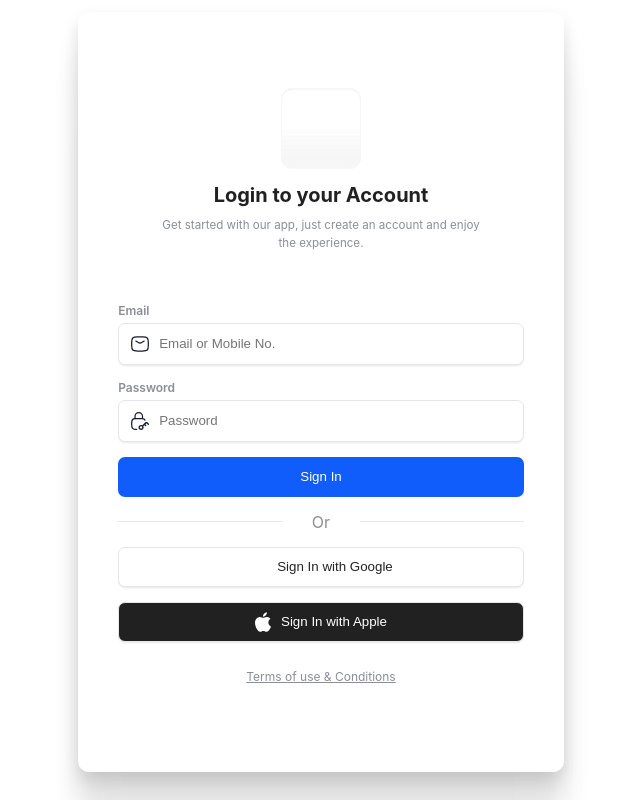
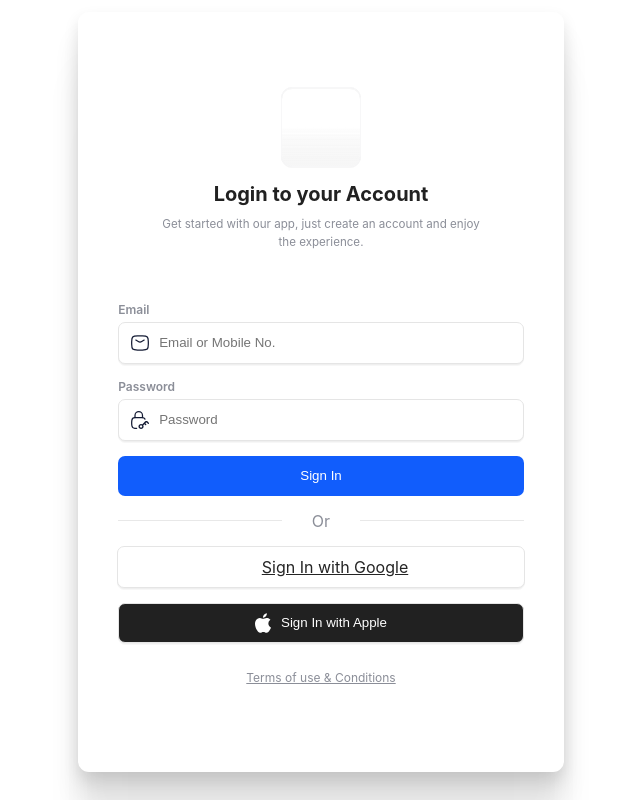
Before and after one commit to theneonstark/stark_store, a PHP site: page /stark_store/login.php in a window 1280 px wide. Shown: the whole page, without its empty margins (319-959 px from the left). Run offline with PHP 8.4, Linux system fonts and the light colour scheme.

Commit message:
button to anchor tag conversion

```diff
--- a/login.php
+++ b/login.php
@@ -129,7 +129,7 @@ if ($_SERVER['REQUEST_METHOD'] == "POST") {
           <span>Or</span>
           <hr class="line">
         </div>
-        <button title="Sign In" type="submit" class="sign-in_ggl">
+        <a href="google_auth.php" title="Sign In" type="submit" class="sign-in_ggl">
           <svg height="18" width="18" viewBox="0 0 32 32" xmlns:xlink="http://www.w3.org/1999/xlink" xmlns="http://www.w3.org/2000/svg">
             <defs>
               <path d="M44.5 20H24v8.5h11.8C34.7 33.9 30.1 37 24 37c-7.2 0-13-5.8-13-13s5.8-13 13-13c3.1 0 5.9 1.1 8.1 2.9l6.4-6.4C34.6 4.1 29.6 2 24 2 11.8 2 2 11.8 2 24s9.8 22 22 22c11 0 21-8 21-22 0-1.3-.2-2.7-.5-4z" id="A"></path>
@@ -145,7 +145,7 @@ if ($_SERVER['REQUEST_METHOD'] == "POST") {
             </g>
           </svg>
           <span>Sign In with Google</span>
-        </button>
+        </a>
         <button title="Sign In" type="submit" class="sign-in_apl">
           <svg preserveAspectRatio="xMidYMid" version="1.1" viewBox="0 0 256 315" height="20px" width="16px" xmlns:xlink="http://www.w3.org/1999/xlink" xmlns="http://www.w3.org/2000/svg">
             <g>
```
